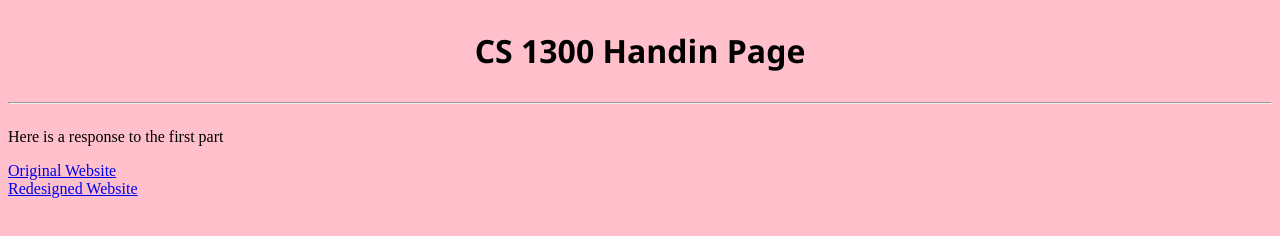
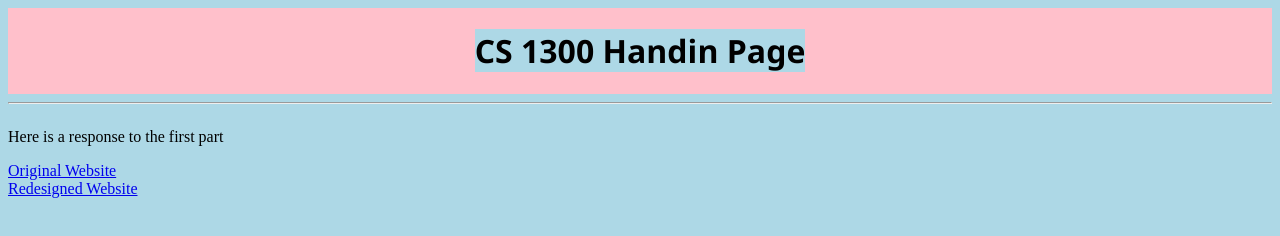
Before and after one commit to mboranian/cs1300-handin, a plain HTML site: page index.html in a window 1280 px wide. Drawn offline with Linux system fonts and the light colour scheme.

Commit message:
meaningless changes

```diff
--- a/index.html
+++ b/index.html
@@ -9,8 +9,8 @@
 </head>
 
 <body>
-    <div id="Title">
-        <h1>CS 1300 Handin Page</h1>
+    <div id="titleBox">
+        <h1 id="Title">CS 1300 Handin Page</h1>
     </div>
     <hr id="divider"/>
     <div id="responsiveRedesign">
--- a/styles.css
+++ b/styles.css
@@ -1,11 +1,16 @@
 body {
+    background-color: lightblue;
+}
+
+#titleBox {
+    display: flex;
+    justify-content: center;
     background-color: pink;
+    font-family: 'Segoe UI', Tahoma, Geneva, Verdana, sans-serif;
 }
 
 #Title {
-    display: flex;
-    justify-content: center;
-    font-family: 'Segoe UI', Tahoma, Geneva, Verdana, sans-serif;
+    background-color: lightblue;
 }
 
 #responsiveRedesign {
```
